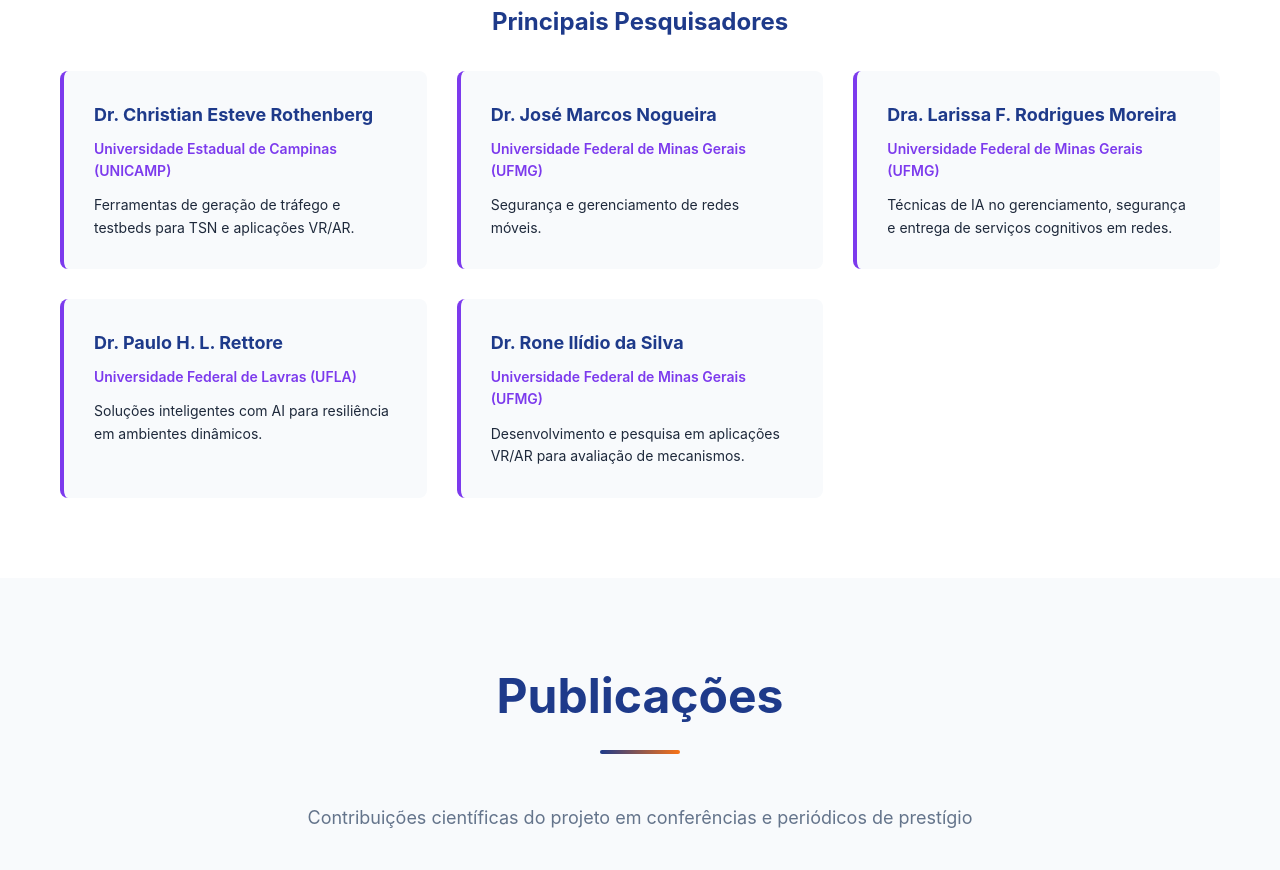
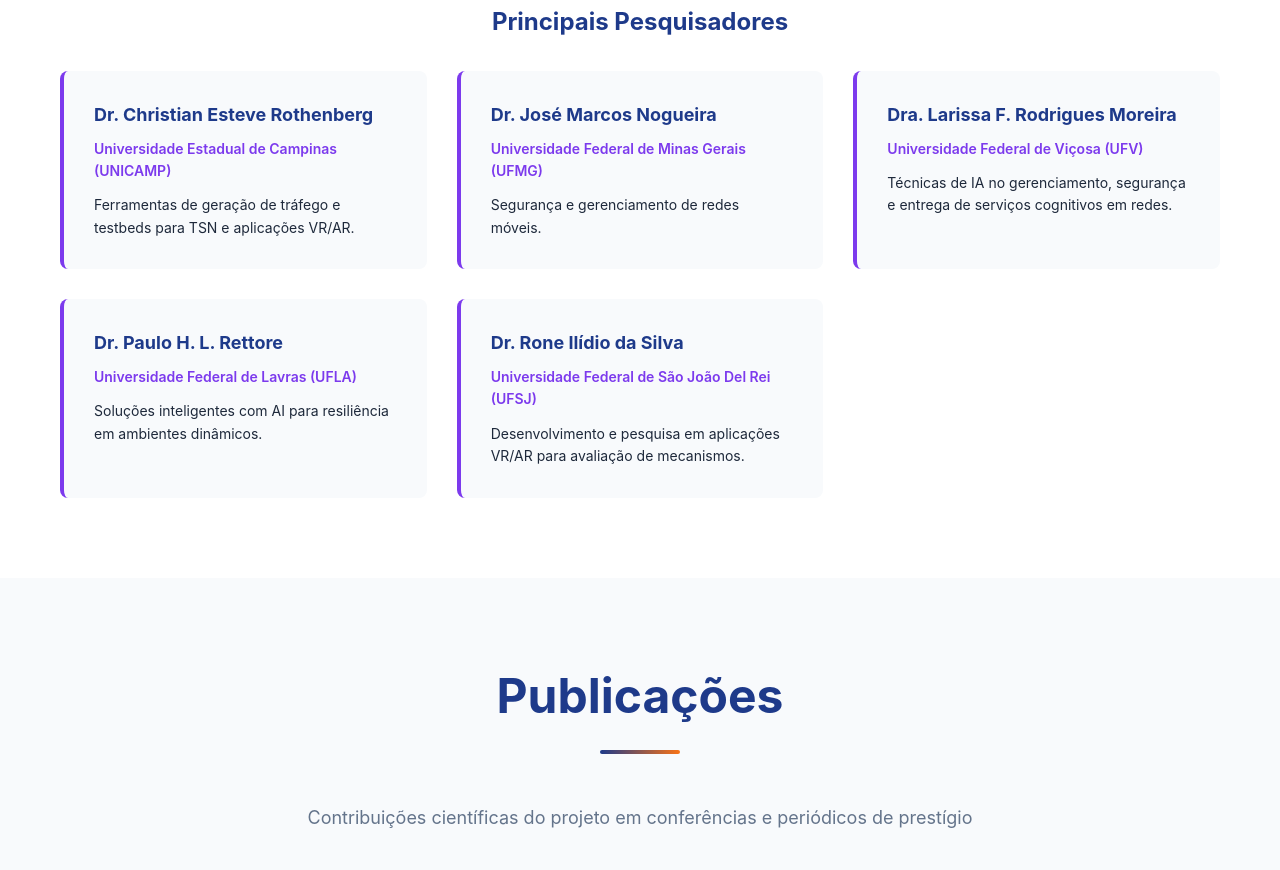
Before and after one commit to prettore/rica-project, a plain HTML site: page index.html in a window 1280 px wide. Shown: the part 4187-5057 px from the top of the page. Drawn offline with Linux system fonts and the light colour scheme.

Commit message:
Update index.html

```diff
--- a/index.html
+++ b/index.html
@@ -176,7 +176,7 @@
 
                     <div class="team-member-card">
                         <h4>Dra. Larissa F. Rodrigues Moreira</h4>
-                        <p class="institution">Universidade Federal de Minas Gerais (UFMG)</p>
+                        <p class="institution">Universidade Federal de Viçosa (UFV)</p>
                         <p class="role">Técnicas de IA no gerenciamento, segurança e entrega de serviços cognitivos em redes.</p>
                     </div>
 
@@ -188,7 +188,7 @@
 
                     <div class="team-member-card">
                         <h4>Dr. Rone Ilídio da Silva</h4>
-                        <p class="institution">Universidade Federal de Minas Gerais (UFMG)</p>
+                        <p class="institution">Universidade Federal de São João Del Rei (UFSJ)</p>
                         <p class="role">Desenvolvimento e pesquisa em aplicações VR/AR para avaliação de mecanismos.</p>
                     </div>
                 </div>
```
